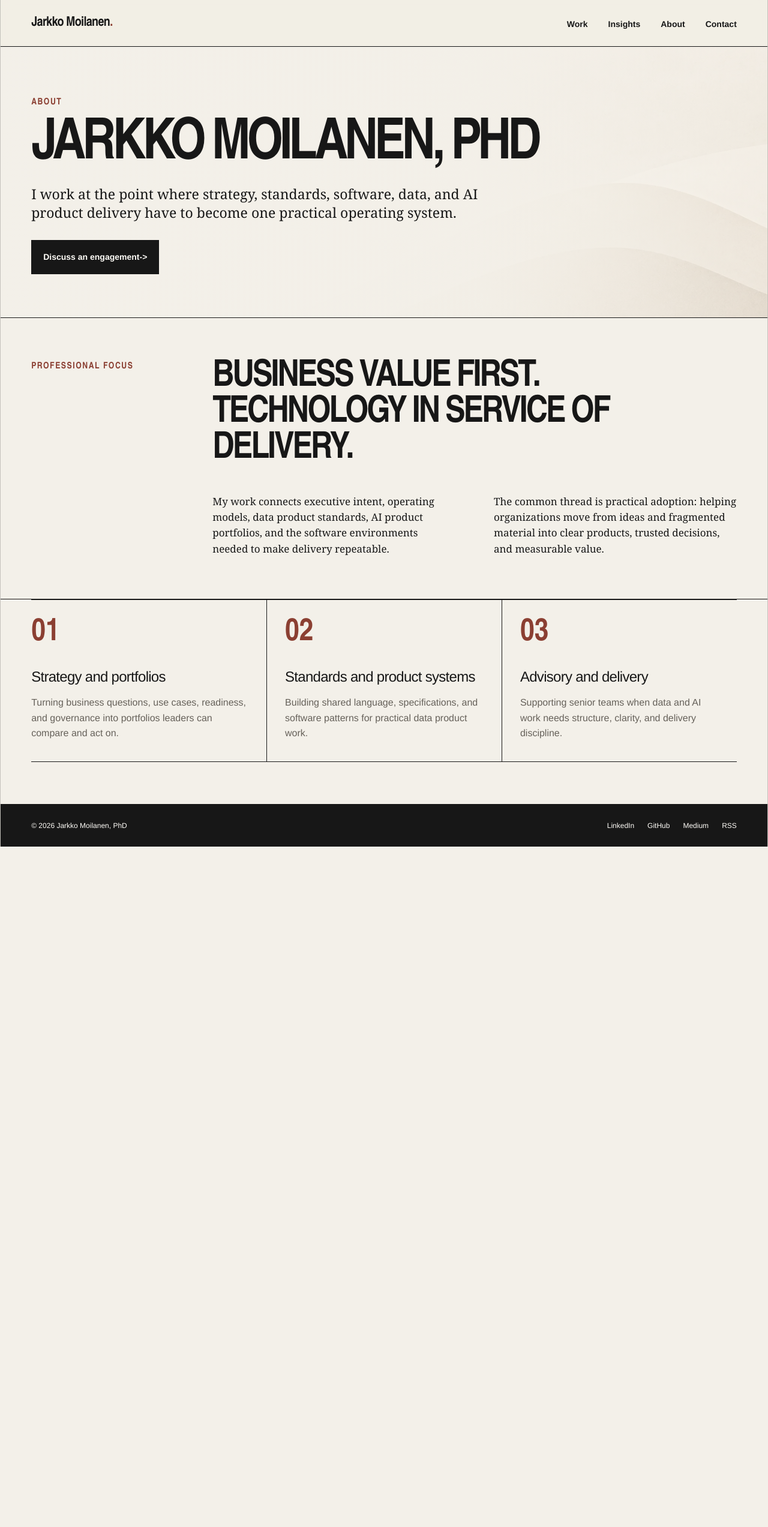
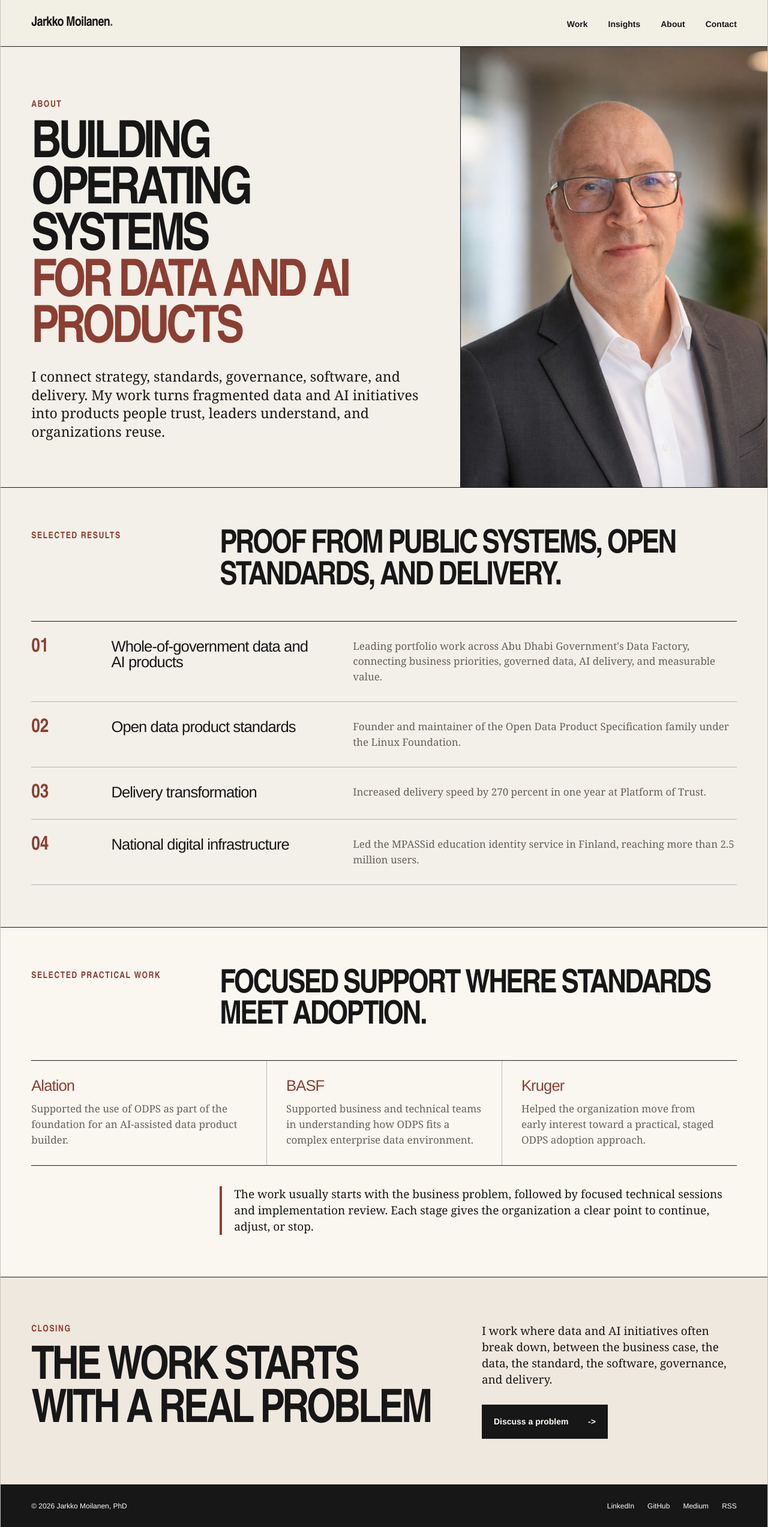
Before and after one commit to kyyberi/jarkko, a Next.js app: page /about in a window 1280 px wide. Shown: the whole page at 60% size. Before the commit the page ends 1411 px from the top, so only its background shows below. Built offline with nearby package versions, Linux system fonts and the light colour scheme.

Commit message:
Refine about page

```diff
--- a/app/about/page.tsx
+++ b/app/about/page.tsx
@@ -4,19 +4,19 @@ import {
   DEFAULT_OG_IMAGE_ALT,
   canonicalPath,
 } from "../seo";
-import { Arrow, PageShell, sitePath } from "../site";
+import { Arrow, PageShell, assetPath, sitePath } from "../site";
 
 export const metadata: Metadata = {
   title: "About",
   description:
-    "About Jarkko Moilanen, PhD, and the work connecting strategy, standards, software, data, and AI product delivery.",
+    "About Jarkko Moilanen, PhD, and the work connecting strategy, standards, governance, software, and delivery for data and AI products.",
   alternates: {
     canonical: canonicalPath("/about"),
   },
   openGraph: {
     title: "About | Jarkko Moilanen",
     description:
-      "About Jarkko Moilanen, PhD, and the work connecting strategy, standards, software, data, and AI product delivery.",
+      "About Jarkko Moilanen, PhD, and the work connecting strategy, standards, governance, software, and delivery for data and AI products.",
     url: canonicalPath("/about"),
     type: "profile",
     images: [
@@ -32,7 +32,7 @@ export const metadata: Metadata = {
     card: "summary_large_image",
     title: "About | Jarkko Moilanen",
     description:
-      "About Jarkko Moilanen, PhD, and the work connecting strategy, standards, software, data, and AI product delivery.",
+      "About Jarkko Moilanen, PhD, and the work connecting strategy, standards, governance, software, and delivery for data and AI products.",
     images: [DEFAULT_OG_IMAGE],
   },
 };
@@ -41,64 +41,117 @@ export default function AboutPage() {
   return (
     <PageShell>
       <section className="about-hero">
-        <div>
+        <div className="about-hero-copy">
           <div className="section-kicker">About</div>
-          <h1>Jarkko Moilanen, PhD</h1>
+          <h1>
+            Building operating systems
+            <span>for data and AI products</span>
+          </h1>
           <p>
-            I work at the point where strategy, standards, software, data, and
-            AI product delivery have to become one practical operating system.
+            I connect strategy, standards, governance, software, and delivery.
+            My work turns fragmented data and AI initiatives into products
+            people trust, leaders understand, and organizations reuse.
           </p>
-          <a className="button primary" href={sitePath("/#contact")}>
-            Discuss an engagement <Arrow />
-          </a>
         </div>
+        <figure className="about-portrait" aria-label="Portrait of Jarkko Moilanen">
+          <img
+            src={`${assetPath}/images/jarkko-moilanen-portrait.jpeg`}
+            alt="Jarkko Moilanen"
+          />
+        </figure>
       </section>
 
       <section className="about-section">
         <div className="about-section-head">
-          <div className="section-kicker">Professional focus</div>
-          <h2>Business value first. Technology in service of delivery.</h2>
+          <div className="section-kicker">Selected results</div>
+          <h2>Proof from public systems, open standards, and delivery.</h2>
         </div>
-        <div className="about-copy-grid">
-          <p>
-            My work connects executive intent, operating models, data product
-            standards, AI product portfolios, and the software environments
-            needed to make delivery repeatable.
-          </p>
-          <p>
-            The common thread is practical adoption: helping organizations move
-            from ideas and fragmented material into clear products, trusted
-            decisions, and measurable value.
-          </p>
-        </div>
-      </section>
-
-      <section className="about-section compact">
-        <div className="about-card-grid">
+        <div className="about-proof-list">
           <article>
             <span>01</span>
-            <h3>Strategy and portfolios</h3>
+            <h3>Whole-of-government data and AI products</h3>
             <p>
-              Turning business questions, use cases, readiness, and governance
-              into portfolios leaders can compare and act on.
+              Leading portfolio work across Abu Dhabi Government&apos;s Data
+              Factory, connecting business priorities, governed data, AI
+              delivery, and measurable value.
             </p>
           </article>
           <article>
             <span>02</span>
-            <h3>Standards and product systems</h3>
+            <h3>Open data product standards</h3>
             <p>
-              Building shared language, specifications, and software patterns
-              for practical data product work.
+              Founder and maintainer of the Open Data Product Specification
+              family under the Linux Foundation.
             </p>
           </article>
           <article>
             <span>03</span>
-            <h3>Advisory and delivery</h3>
+            <h3>Delivery transformation</h3>
             <p>
-              Supporting senior teams when data and AI work needs structure,
-              clarity, and delivery discipline.
+              Increased delivery speed by 270 percent in one year at Platform
+              of Trust.
             </p>
           </article>
+          <article>
+            <span>04</span>
+            <h3>National digital infrastructure</h3>
+            <p>
+              Led the MPASSid education identity service in Finland, reaching
+              more than 2.5 million users.
+            </p>
+          </article>
+        </div>
+      </section>
+
+      <section className="about-section about-practical">
+        <div className="about-section-head">
+          <div className="section-kicker">Selected practical work</div>
+          <h2>Focused support where standards meet adoption.</h2>
+        </div>
+        <div className="about-work-list">
+          <article>
+            <h3>Alation</h3>
+            <p>
+              Supported the use of ODPS as part of the foundation for an
+              AI-assisted data product builder.
+            </p>
+          </article>
+          <article>
+            <h3>BASF</h3>
+            <p>
+              Supported business and technical teams in understanding how ODPS
+              fits a complex enterprise data environment.
+            </p>
+          </article>
+          <article>
+            <h3>Kruger</h3>
+            <p>
+              Helped the organization move from early interest toward a
+              practical, staged ODPS adoption approach.
+            </p>
+          </article>
+        </div>
+        <p className="about-method">
+          The work usually starts with the business problem, followed by
+          focused technical sessions and implementation review. Each stage gives
+          the organization a clear point to continue, adjust, or stop.
+        </p>
+      </section>
+
+      <section className="about-closing">
+        <div>
+          <div className="section-kicker">Closing</div>
+          <h2>The work starts with a real problem</h2>
+        </div>
+        <div>
+          <p>
+            I work where data and AI initiatives often break down, between the
+            business case, the data, the standard, the software, governance, and
+            delivery.
+          </p>
+          <a className="button primary" href={sitePath("/#contact")}>
+            Discuss a problem <Arrow />
+          </a>
         </div>
       </section>
     </PageShell>
--- a/app/globals.css
+++ b/app/globals.css
@@ -533,32 +533,50 @@ h1 {
 }
 
 .about-hero {
-  min-height: 440px;
-  padding: 82px var(--pad) 72px;
+  display: grid;
+  grid-template-columns: minmax(0, 1.08fr) minmax(320px, 0.72fr);
+  min-height: 560px;
   border-bottom: 1px solid var(--ink);
-  background-image:
-    linear-gradient(90deg, rgba(243, 240, 233, 0.98) 0%, rgba(243, 240, 233, 0.9) 62%, rgba(243, 240, 233, 0.58) 100%),
-    url("/images/article-header-bg.webp");
-  background-position: center;
-  background-size: cover;
-}
-
-.about-hero > div {
-  max-width: 980px;
+  background: var(--paper);
+}
+
+.about-hero-copy {
+  padding: 86px var(--pad) 78px;
+  border-right: 1px solid var(--ink);
 }
 
 .about-hero h1 {
   max-width: 920px;
   margin: 18px 0 22px;
-  font-size: clamp(50px, 7.4vw, 104px);
+  font-size: clamp(54px, 6.7vw, 104px);
+}
+
+.about-hero h1 span {
+  display: block;
+  color: var(--accent);
 }
 
 .about-hero p {
-  max-width: 760px;
-  margin: 0 0 30px;
+  max-width: 720px;
+  margin: 0;
   font-family: var(--serif);
-  font-size: clamp(19px, 1.8vw, 27px);
-  line-height: 1.35;
+  font-size: clamp(21px, 1.8vw, 29px);
+  line-height: 1.32;
+}
+
+.about-portrait {
+  min-height: 560px;
+  margin: 0;
+  overflow: hidden;
+  background: #d8d0c4;
+}
+
+.about-portrait img {
+  display: block;
+  width: 100%;
+  height: 100%;
+  object-fit: cover;
+  object-position: 50% 34%;
 }
 
 .about-section {
@@ -566,77 +584,122 @@ h1 {
   border-bottom: 1px solid var(--ink);
 }
 
-.about-section.compact {
-  padding-top: 0;
-}
-
 .about-section-head {
   display: grid;
-  grid-template-columns: 260px minmax(0, 760px);
-  gap: 42px;
+  grid-template-columns: 250px minmax(0, 840px);
+  gap: clamp(28px, 5vw, 72px);
   align-items: start;
-  margin-bottom: 42px;
+  margin-bottom: 46px;
 }
 
 .about-section-head h2 {
   margin: 0;
   font-family: var(--display);
-  font-size: clamp(34px, 4.8vw, 66px);
+  font-size: clamp(32px, 4.2vw, 60px);
   font-weight: 900;
   line-height: 0.98;
   letter-spacing: -0.05em;
   text-transform: uppercase;
 }
 
-.about-copy-grid {
-  display: grid;
-  grid-template-columns: repeat(2, minmax(0, 1fr));
-  gap: clamp(28px, 5vw, 68px);
-  max-width: 1040px;
-  margin-left: min(302px, 24vw);
-}
-
-.about-copy-grid p {
+.about-proof-list {
+  border-top: 1px solid var(--ink);
+}
+
+.about-proof-list article {
+  display: grid;
+  grid-template-columns: 82px minmax(220px, 0.55fr) minmax(0, 1fr);
+  gap: clamp(22px, 4vw, 58px);
+  padding: 28px 0;
+  border-bottom: 1px solid rgba(21, 21, 23, 0.28);
+  align-items: start;
+}
+
+.about-proof-list span {
+  color: var(--accent);
+  font-family: var(--display);
+  font-size: 32px;
+  font-weight: 900;
+  line-height: 0.95;
+}
+
+.about-proof-list h3,
+.about-work-list h3 {
   margin: 0;
-  font-family: var(--serif);
-  font-size: clamp(17px, 1.25vw, 20px);
-  line-height: 1.55;
-}
-
-.about-card-grid {
-  display: grid;
-  grid-template-columns: repeat(3, 1fr);
-  border-block: 1px solid var(--ink);
-}
-
-.about-card-grid article {
-  min-height: 260px;
-  padding: 30px 30px 34px 0;
-}
-
-.about-card-grid article + article {
-  padding-left: 30px;
-  border-left: 1px solid var(--ink);
-}
-
-.about-card-grid span {
-  color: var(--accent);
-  font-family: var(--display);
-  font-size: 52px;
-  font-weight: 900;
-  line-height: 1;
-}
-
-.about-card-grid h3 {
-  margin: 28px 0 12px;
-  font-size: 24px;
-  letter-spacing: -0.03em;
-}
-
-.about-card-grid p {
+  font-size: clamp(22px, 2vw, 29px);
+  line-height: 1.05;
+  letter-spacing: -0.035em;
+}
+
+.about-proof-list p,
+.about-work-list p {
   margin: 0;
   color: var(--muted);
-  line-height: 1.6;
+  font-family: var(--serif);
+  font-size: clamp(17px, 1.2vw, 20px);
+  line-height: 1.52;
+}
+
+.about-practical {
+  background: rgba(255, 252, 246, 0.48);
+}
+
+.about-work-list {
+  display: grid;
+  grid-template-columns: repeat(3, minmax(0, 1fr));
+  border-block: 1px solid var(--ink);
+}
+
+.about-work-list article {
+  padding: 28px 32px 30px 0;
+}
+
+.about-work-list article + article {
+  padding-left: 32px;
+  border-left: 1px solid rgba(21, 21, 23, 0.28);
+}
+
+.about-work-list h3 {
+  margin-bottom: 12px;
+  color: var(--accent);
+}
+
+.about-method {
+  max-width: 840px;
+  margin: 34px 0 0 calc(250px + clamp(28px, 5vw, 72px));
+  padding-left: 20px;
+  border-left: 4px solid var(--accent);
+  color: var(--ink);
+  font-family: var(--serif);
+  font-size: clamp(19px, 1.35vw, 23px);
+  line-height: 1.42;
+}
+
+.about-closing {
+  display: grid;
+  grid-template-columns: minmax(0, 0.92fr) minmax(280px, 0.58fr);
+  gap: clamp(34px, 6vw, 90px);
+  padding: 76px var(--pad);
+  border-bottom: 1px solid var(--ink);
+  background: #efe8de;
+}
+
+.about-closing h2 {
+  max-width: 780px;
+  margin: 18px 0 0;
+  font-family: var(--display);
+  font-size: clamp(42px, 6vw, 88px);
+  font-weight: 900;
+  line-height: 0.94;
+  letter-spacing: -0.055em;
+  text-transform: uppercase;
+}
+
+.about-closing p {
+  margin: 0 0 28px;
+  font-family: var(--serif);
+  font-size: clamp(19px, 1.45vw, 24px);
+  line-height: 1.42;
 }
 
 .detail-section {
@@ -1378,27 +1441,47 @@ footer {
     padding-block: 54px;
   }
 
-  .about-hero,
-  .about-section {
+  .about-section,
+  .about-closing {
     padding-block: 54px;
   }
 
+  .about-hero {
+    grid-template-columns: 1fr;
+    min-height: 0;
+  }
+
+  .about-hero-copy {
+    padding: 54px var(--pad);
+    border-right: 0;
+    border-bottom: 1px solid var(--ink);
+  }
+
+  .about-portrait {
+    min-height: 380px;
+  }
+
   .about-section-head,
-  .about-copy-grid,
-  .about-card-grid {
+  .about-proof-list article,
+  .about-work-list,
+  .about-closing {
     grid-template-columns: 1fr;
   }
 
-  .about-copy-grid {
+  .about-method {
     margin-left: 0;
   }
 
-  .about-card-grid article {
+  .about-proof-list article {
+    gap: 12px;
+  }
+
+  .about-work-list article {
     min-height: 0;
     padding: 28px 0;
   }
 
-  .about-card-grid article + article {
+  .about-work-list article + article {
     padding-left: 0;
     border-top: 1px solid var(--ink);
     border-left: 0;
```
Also changed, not shown: 1 other file (tests, documents, lock files or other folders).
